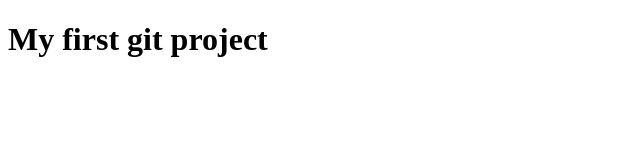
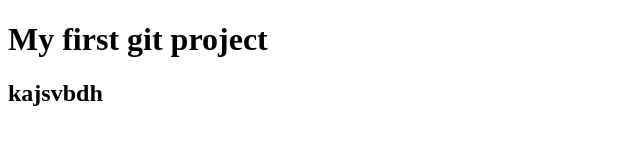
Before and after one commit to KannanRCD/dummy-html, a plain HTML site: page index.html in a window 1280 px wide. Shown: the whole page, without its empty margins (0-640 px from the left). Drawn offline with Linux system fonts and the light colour scheme.

Commit message:
updated css

```diff
--- a/index.html
+++ b/index.html
@@ -7,6 +7,7 @@
 </head>
 <body>
     <h1>My first git project</h1>
+    <h2>kajsvbdh</h2>
 
 </body>
 </html>
```
